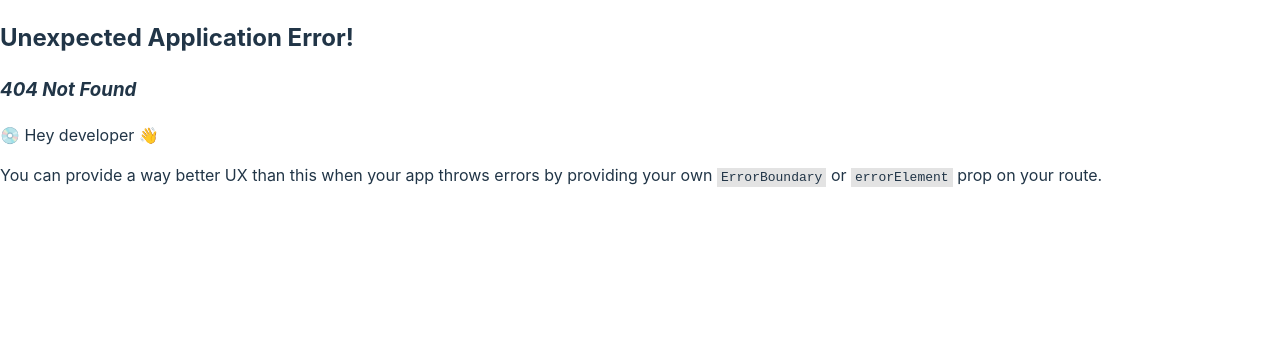
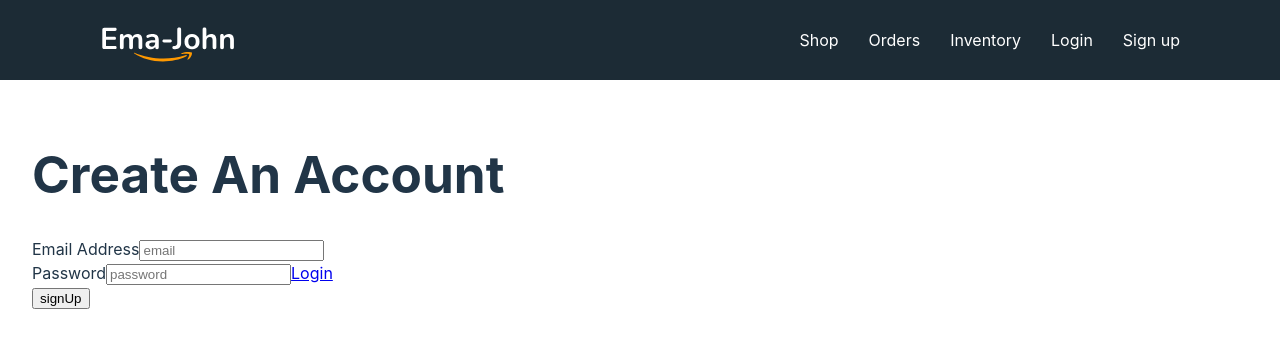
Before and after one commit to ArefinShaon/ema-jhon-simple, a React (Vite) app: page /signup in a window 1280 px wide. Before the commit this address had no page. Shown: the top 348 px of the page. Built offline with nearby package versions, Linux system fonts and the light colour scheme.

Commit message:
added mim

```diff
--- a/package.json
+++ b/package.json
@@ -12,6 +12,7 @@
     "@fortawesome/fontawesome-svg-core": "^6.4.0",
     "@fortawesome/free-solid-svg-icons": "^6.4.0",
     "@fortawesome/react-fontawesome": "^0.2.0",
+    "firebase": "^9.21.0",
     "localforage": "^1.10.0",
     "match-sorter": "^6.3.1",
     "react": "^18.2.0",
--- /dev/null
+++ b/src/components/Context/AuthProvider/AuthProvider.jsx
@@ -0,0 +1,28 @@
+import React from "react";
+import { createContext } from "react";
+import {
+  createUserWithEmailAndPassword,
+  getAuth,
+  signInWithPopup,
+} from "firebase/auth";
+import app from "../../firebase/Firebase.config";
+
+export const AuthContext = createContext(null);
+const auth = getAuth(app);
+
+const AuthProvider = ({children}) => {
+  const providerLogin = (provider) => {
+    return signInWithPopup(auth, provider);
+  };
+
+  const createUser = (email, password) => {
+    return createUserWithEmailAndPassword(auth, email, password);
+  };
+
+  const authInfo = { providerLogin, createUser };
+  return (
+    <AuthContext.Provider value={authInfo}>{children}</AuthContext.Provider>
+  );
+};
+
+export default AuthProvider;
--- a/src/components/Header/Header.jsx
+++ b/src/components/Header/Header.jsx
@@ -10,7 +10,8 @@ const Header = () => {
             <Link to="/">Shop</Link>
             <Link to="/Orders">Orders</Link>
             <Link to="/Inventory">Inventory</Link>
-            <Link to="/Login">Login</Link>
+                <Link to="/Login">Login</Link>
+                <Link to='/signup'>Sign up</Link>
           </div>
         </nav>
     );
--- a/src/components/Login/Login.jsx
+++ b/src/components/Login/Login.jsx
@@ -1,9 +1,25 @@
-import React from 'react';
+import React, { useContext } from 'react';
+import { AuthContext } from '../Context/AuthProvider/AuthProvider';
+import { GoogleAuthProvider } from 'firebase/auth';
 
 const Login = () => {
+    const {providerLogin } = useContext(AuthContext);
+    const googleProvider = new GoogleAuthProvider();
+
+
+  const handleGoogleSignIn = () =>{
+    providerLogin(googleProvider)
+    .then(result =>{
+        const user = result.user;
+        console.log(user);
+
+    })
+    .catch(error => console.error(error))
+  }
     return (
-        <div>
-            <h3>Log in cooming soon</h3>
+        <div className='mb-4 '>
+      <button onClick={handleGoogleSignIn} className="btn btn-outline btn-success text-bold w-3/4 mx-4"><p className='px-2'></p> Login with google</button>
+
         </div>
     );
 };
--- /dev/null
+++ b/src/components/Signup/Signup.jsx
@@ -0,0 +1,82 @@
+import React, { useContext, useState } from "react";
+import { AuthContext } from "../Context/AuthProvider/AuthProvider";
+import { Link, useNavigate } from "react-router-dom";
+
+const Signup = () => {
+  const { createUser } = useContext(AuthContext);
+  const [passwordError, setPasswordError] = useState("");
+
+  const handleSignUp = (event) => {
+    event.preventDefault();
+    const form = event.target;
+    const name = form.name.value;
+    const email = form.email.value;
+    const password = form.password.value;
+    console.log(name, email, password);
+
+    setPasswordError("");
+
+    createUser(email, password)
+      .then((result) => {
+        const user = result.user;
+        console.log(user);
+        form.reset();
+      })
+
+      .catch((error) => {
+        console.error(error);
+        setPasswordError(error.message);
+      });
+  };
+
+  return (
+    <div className="flex justify-center text-black py-20">
+      <div className="card w-full max-w-lg shadow-2xl bg-green-50">
+        <h1 className="font-bold text-4xl text-center pt-6 ">
+          Create An Account
+        </h1>
+        <form onSubmit={handleSignUp} className="card-body">
+          <div className="form-control">
+            <label className="label">
+              <span className="label-text text-black">Email Address</span>
+            </label>
+            <input
+              name="email"
+              type="email"
+              placeholder="email"
+              className="input input-bordered border-zinc-900 bg-white"
+            />
+          </div>
+          <div className="form-control">
+            <label className="label">
+              <span className="label-text text-black">Password</span>
+            </label>
+
+            <input
+              name="password"
+              type="password"
+              placeholder="password"
+              className="input input-bordered border-zinc-900 bg-white"
+            />
+
+            <label className="label text-purple-700">
+              <Link to="/login" className=" text-purple-900 font-semibold">
+                Login
+              </Link>
+            </label>
+          </div>
+          <div className="flex justify-start">
+
+
+                      <div className="form-control mt-6">
+        <input type="submit"  className="btn btn-outline-danger  btn-success text-white" value="signUp"/>
+       {/* <button type='submit'>Sign Up</button> */}
+     </div>
+          </div>
+        </form>
+      </div>
+    </div>
+  );
+};
+
+export default Signup;
--- /dev/null
+++ b/src/components/firebase/Firebase.config.js
@@ -0,0 +1,18 @@
+// Import the functions you need from the SDKs you need
+import { initializeApp } from "firebase/app";
+// TODO: Add SDKs for Firebase products that you want to use
+// https://firebase.google.com/docs/web/setup#available-libraries
+
+// Your web app's Firebase configuration
+const firebaseConfig = {
+  apiKey: "AIzaSyBmdHx8dGqIQ-k9C1nhLPWFKd8HJsZ4jd0",
+  authDomain: "ema-jhon-simple-563aa.firebaseapp.com",
+  projectId: "ema-jhon-simple-563aa",
+  storageBucket: "ema-jhon-simple-563aa.appspot.com",
+  messagingSenderId: "763170773591",
+  appId: "1:763170773591:web:bdeb7851bbaff43ff42112"
+};
+
+// Initialize Firebase
+const app = initializeApp(firebaseConfig);
+export default app;
```
Also changed, not shown: src/main.jsx (+38 -33 lines), 1 other file (tests, documents, lock files or other folders).
